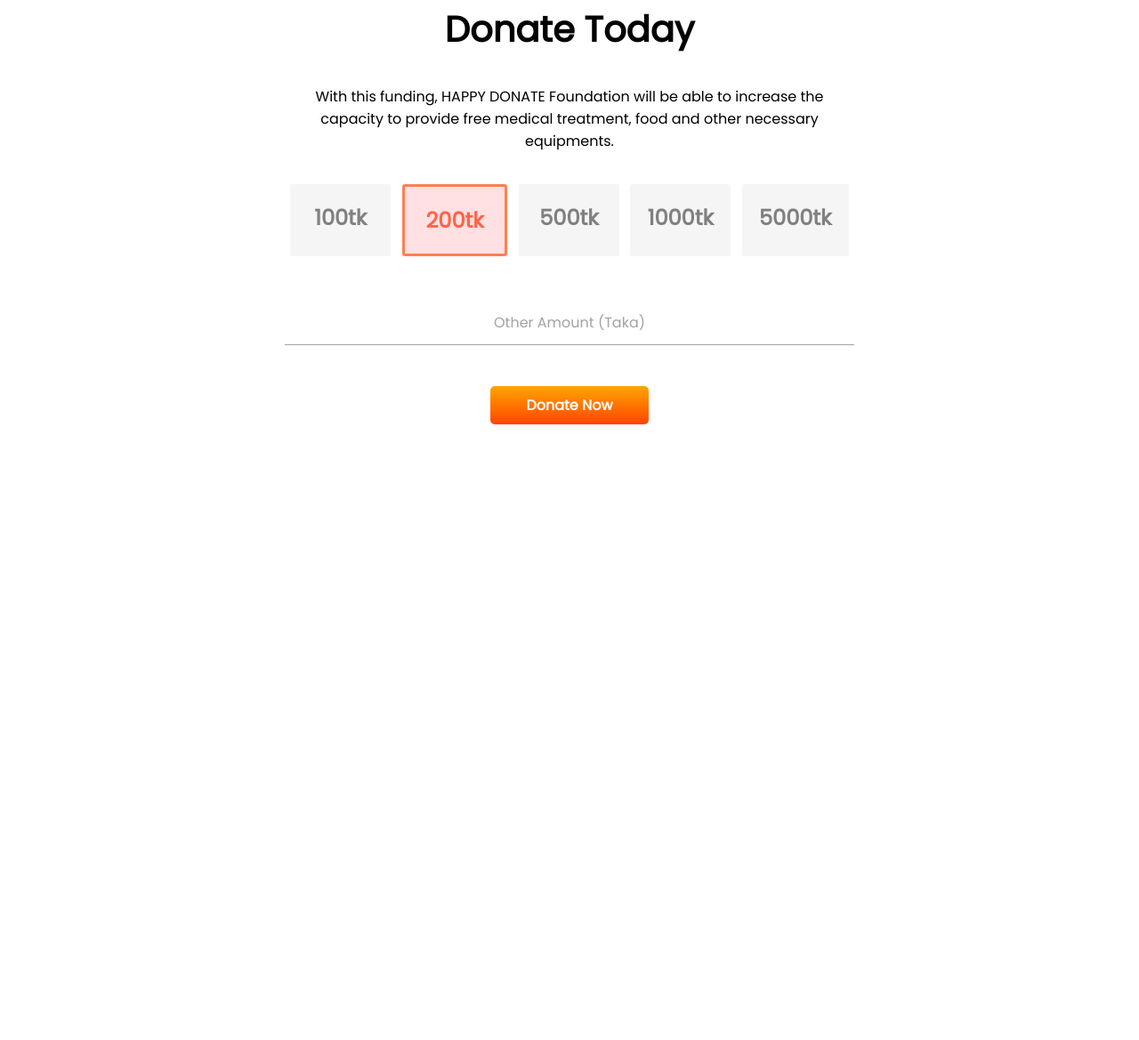
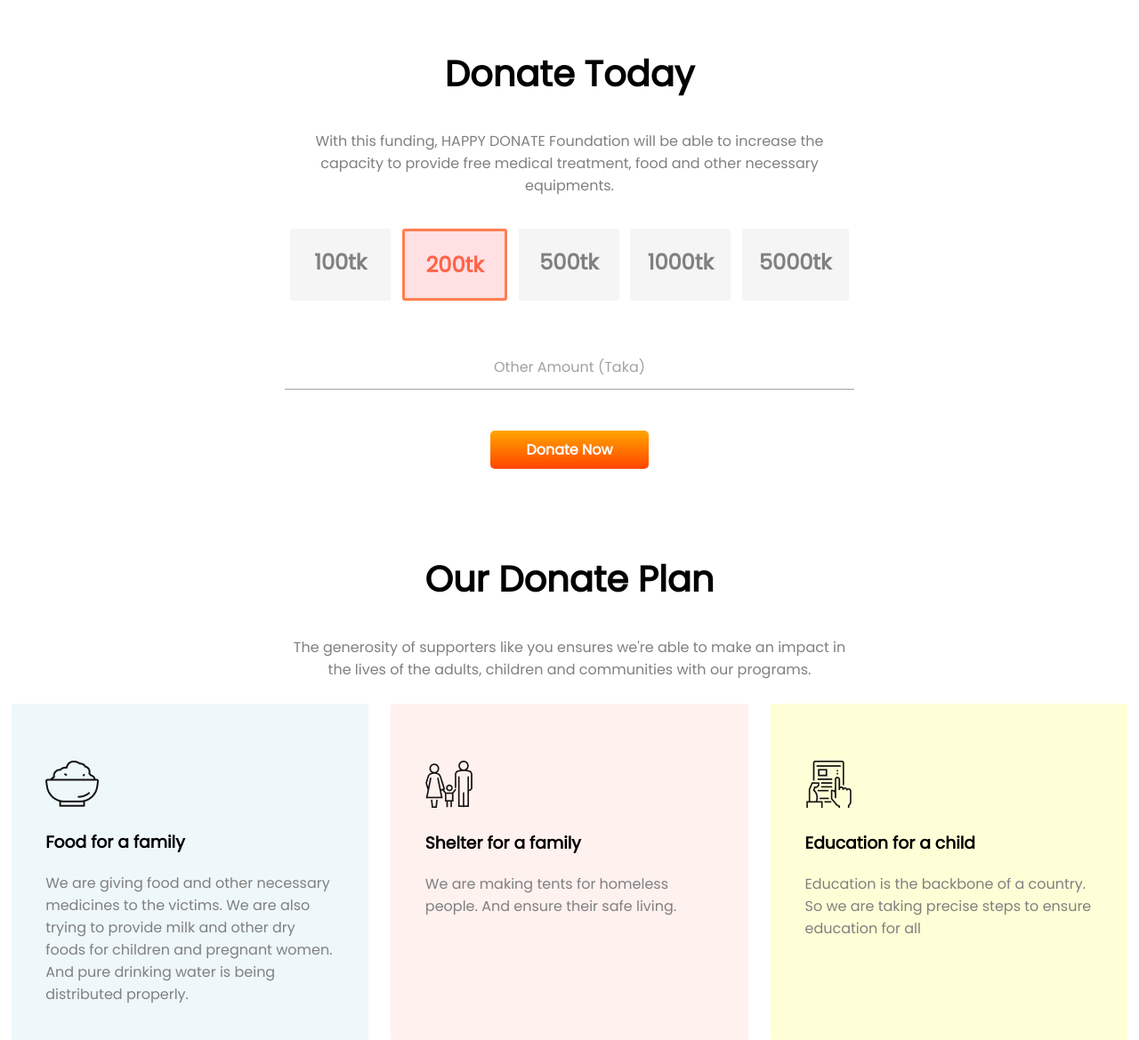
Before and after one commit to sumiyamoon05/happy-donate, a plain HTML site: page index.html in a window 1280 px wide. Shown: the part 590-1759 px from the top of the page at 89% size. Before the commit the page ends 1068 px from the top, so only its background shows below. Drawn offline with Linux system fonts and the light colour scheme.

Commit message:
third commit

```diff
--- a/index.html
+++ b/index.html
@@ -55,9 +55,31 @@
             <a class="link-button" href="">Donate Now</a>
 
         </div>
-
-
-
+    </section>
+    <section>
+        <div class="second-page">
+            <h1 id="text-size">Our Donate Plan</h1>
+            <p>The generosity of supporters like you ensures we're able to make an impact in the lives of the adults, children and communities with our programs. </p>
+        </div>
+        <div class="flexiable-container">
+            <div id="bg1" class="box-design">
+                <img src="icons/food.png" alt="">
+                <h3>Food for a family</h3>
+                <p>We are giving food and other necessary medicines to the victims. We are also trying to provide milk and other dry foods for children and pregnant women. And pure drinking water is being distributed properly.</p>
+            </div>
+            <div id="bg2" class="box-design">
+                <img src="icons/shelter.png" alt="">
+                <h3>Shelter for a family</h3>
+                <p>We are making tents for homeless people. And ensure their safe living.</p>
+            </div>
+            <div id="bg3" class="box-design">
+                <img src="icons/Frame-1.png" alt="">
+                <h3>Education for a child</h3>
+                <p>Education is the backbone of a country. So we are taking precise steps to ensure education for all</p>
+            </div>
+        </div>
+    </section>
+    <section>
 
     </section>
 </body>
--- a/style.css
+++ b/style.css
@@ -45,15 +45,17 @@ h1 {
 }
 
 .second-page {
-    color: black;
+    color: gray;
     margin: auto;
     width: 50%;
     padding: 10px;
     text-align: center;
+    margin-top: 50px;
 }
 
 #text-size {
     font-size: 40px;
+    color: black;
 
 }
 
@@ -98,3 +100,30 @@ h1 {
     border: none;
     border-bottom: 1px solid rgba(128, 128, 128, 0.731);
 }
+.box-design{
+    width: 30%;
+    height: 250px;;
+    padding-right: 3%;
+    padding-left: 3%;
+    padding-top: 5%;
+    padding-bottom: 5%;
+    margin-right: 1%;
+    margin-left: 1%;
+    border-radius: 3px;
+    background-color: whitesmoke;
+    color: gray;
+    inline-size: 400px;
+    text-align: left;
+}
+h3{
+    color: black;
+}
+#bg1{
+    background-color: rgba(173, 216, 230, 0.212);
+}
+#bg2{
+    background-color: rgba(255, 99, 71, 0.091);
+}
+#bg3{
+    background-color: rgba(255, 255, 0, 0.158);
+}
```
